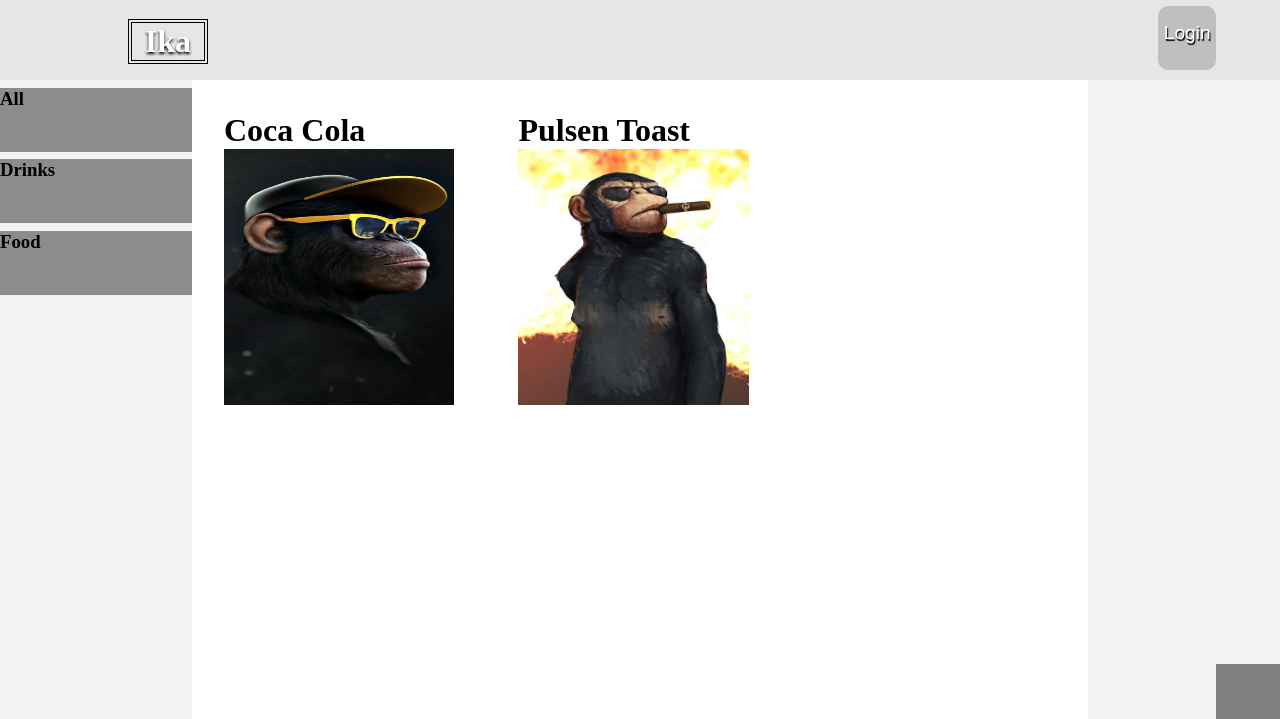
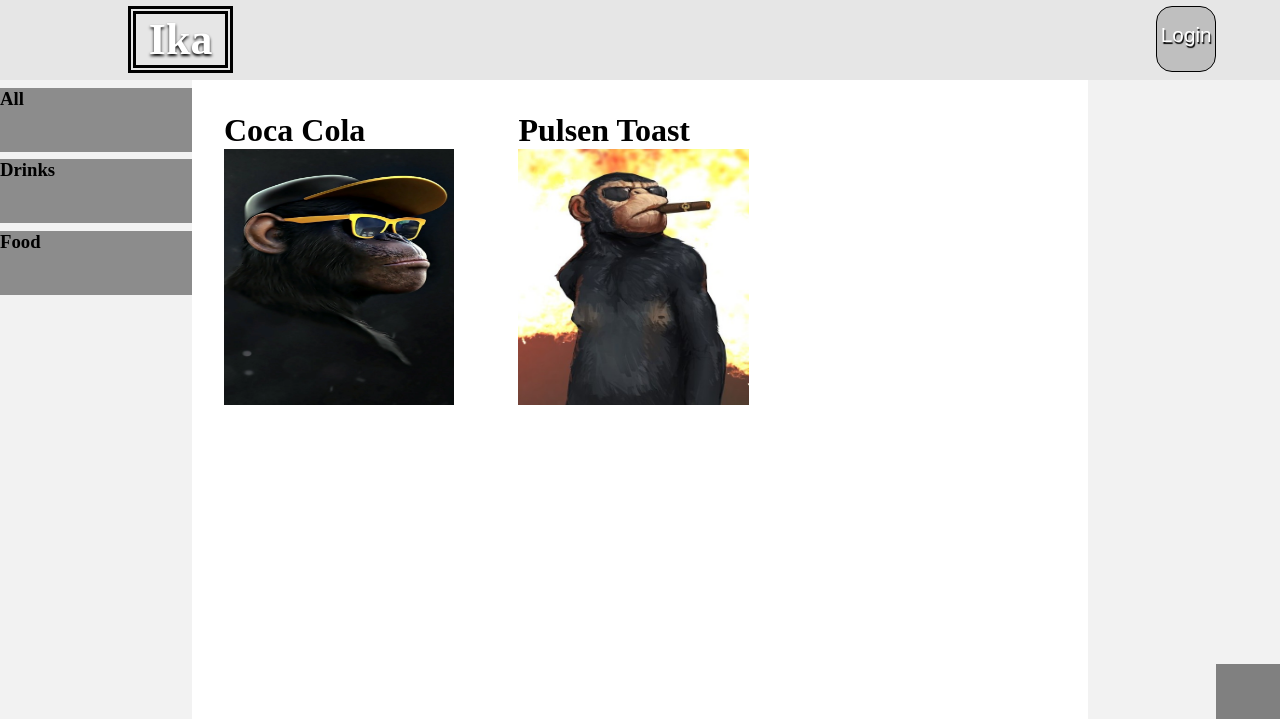
Before and after one commit to TayIsAsleep/kassa-projekt, a Flask app: page /kassa in a window 1280 px wide. Shown: the top 719 px of the page. Run offline with Flask 2, Linux system fonts and the light colour scheme.

Commit message:
minor
minor

```diff
--- a/static/style/kassa.css
+++ b/static/style/kassa.css
@@ -80,30 +80,35 @@ footer{
 }
 header>h1{
     float:left;
-    margin-top:1.5%;
+    margin-top:0.5%;
     margin-left:10%;
-    border:0.5vh black double;
+    border:1vh black double;
     padding-left:1%;
     padding-right:1%;
     color:white;
+    font-size:5.5vh;
     text-shadow:0px 2px 3px black;
 }
 #loginBtn{
     float:right;
     width:4.5vw;
     height:6vh;
-    border-radius: 10px;
+    border-radius: 16px;
     margin-right:5%;
     margin-top:0.5%;
     padding-top: 2vh;
     font-family: Arial;
     text-align: center;
-    font-size:larger;
+    font-size:2.6vh;
     text-shadow:1px 2px 1px black;
     color:white;
     background-color:hsl(0, 0%, 75%);
+    border: 1px solid black;
 }
-
+#loginBtn:hover{
+    background-color:hsl(0, 0%, 62%);
+    box-shadow:0 0 2px 0.5px red;
+}
 header>a{
     color: black;
 }
```
